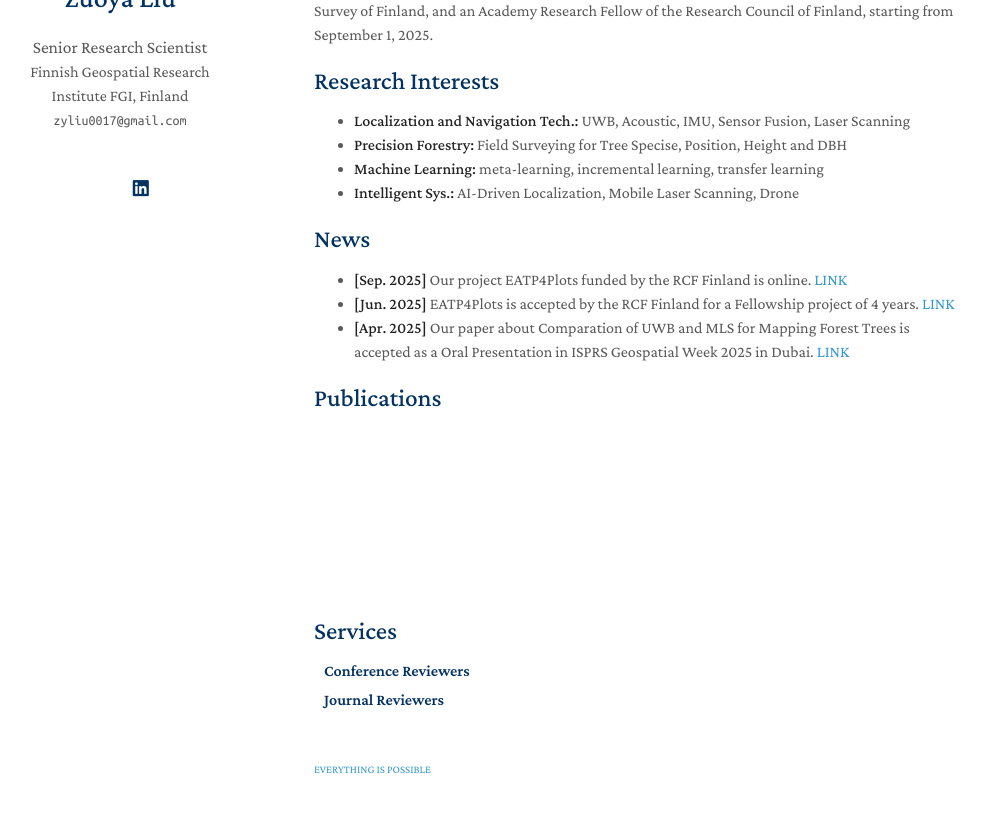
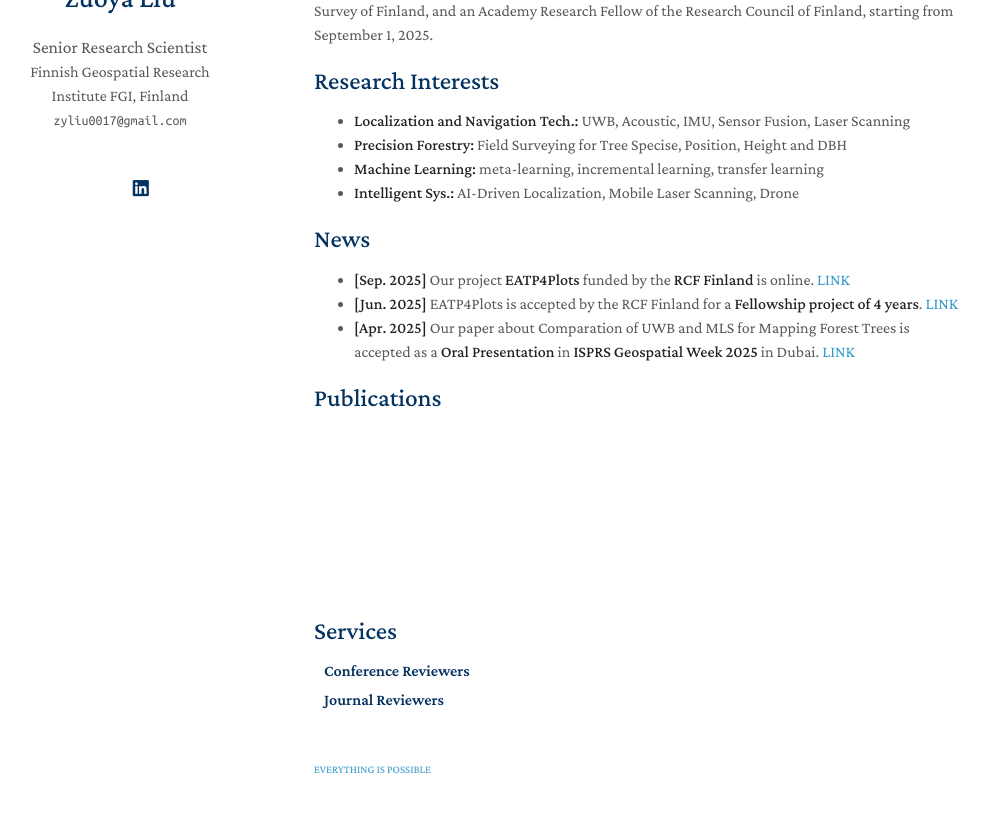
Before and after one commit to zyliu0017/zyliu0017.github.io, a Jekyll site: the page built from index.md, in a window 1280 px wide and 1056 px high, cut to the strip 206-1019 px from the top of the window. Shown: the whole strip, without its empty margins (156-1145 px from the left). Built offline with Jekyll 4.4.1, drawn with Linux system fonts in a browser that asks for light colours; a style sheet for code colours, icons or effects is not loaded; our own code applies the rules of GitHub Pages for plain Markdown files.

```diff
--- a/index.md
+++ b/index.md
@@ -13,12 +13,13 @@
 - **Machine Learning:** meta-learning, incremental learning, transfer learning
 - **Intelligent Sys.:** AI-Driven Localization, Mobile Laser Scanning, Drone
 
+
 ## News
-- **[Sep. 2025]** Our project EATP4Plots funded by the RCF Finland is online.
+- **[Sep. 2025]** Our project **EATP4Plots** funded by the **RCF Finland** is online.
 <a href="https://www.maanmittauslaitos.fi/en/research/eatp4plots" target="_blank" rel="noopener">LINK</a>
-- **[Jun. 2025]** EATP4Plots is accepted by the RCF Finland for a Fellowship project of 4 years.
+- **[Jun. 2025]** EATP4Plots is accepted by the RCF Finland for a **Fellowship project of 4 years**.
 <a href="https://research.fi/en/results/funding/83040" target="_blank" rel="noopener">LINK</a>
-- **[Apr. 2025]** Our paper about Comparation of UWB and MLS for Mapping Forest Trees is accepted as a Oral Presentation in ISPRS Geospatial Week 2025 in Dubai.
+- **[Apr. 2025]** Our paper about Comparation of UWB and MLS for Mapping Forest Trees is accepted as a **Oral Presentation** in **ISPRS Geospatial Week 2025** in Dubai.
 <a href="https://isprs-annals.copernicus.org/articles/X-G-2025/551/2025/isprs-annals-X-G-2025-551-2025.html" target="_blank" rel="noopener">LINK</a>
 
 {% include_relative _includes/publications.md %}
```
